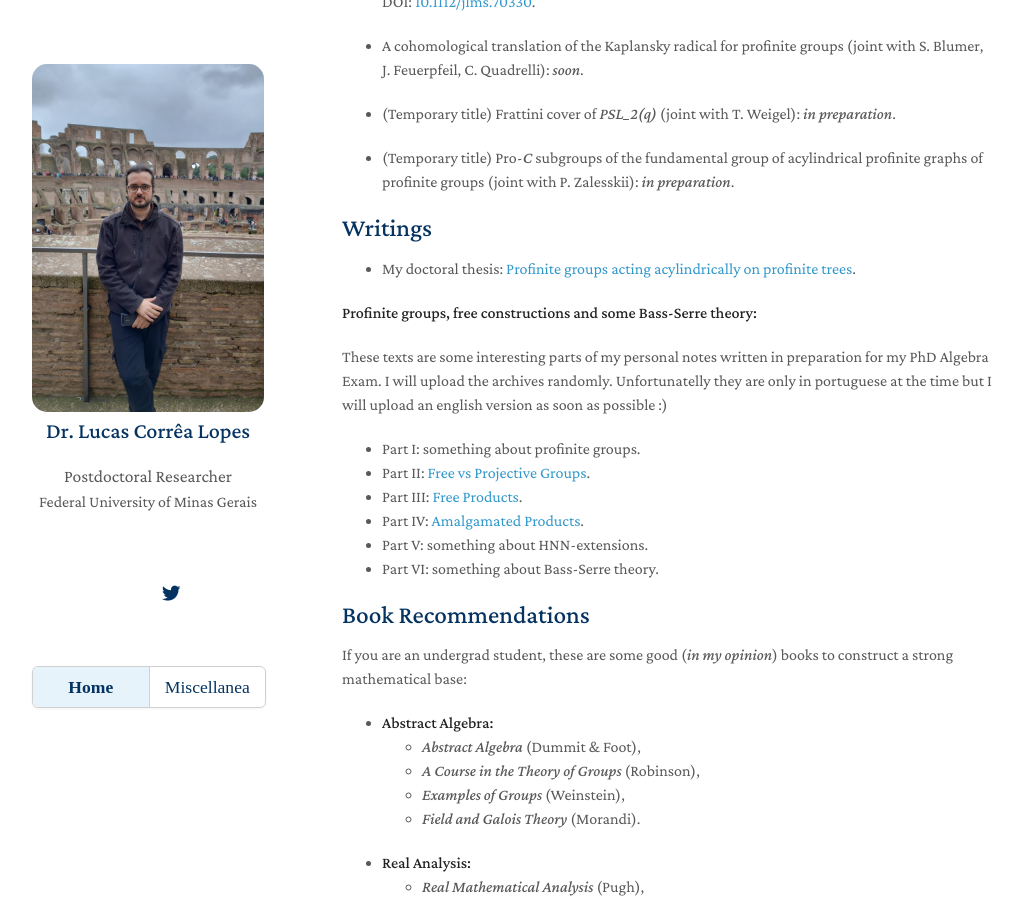
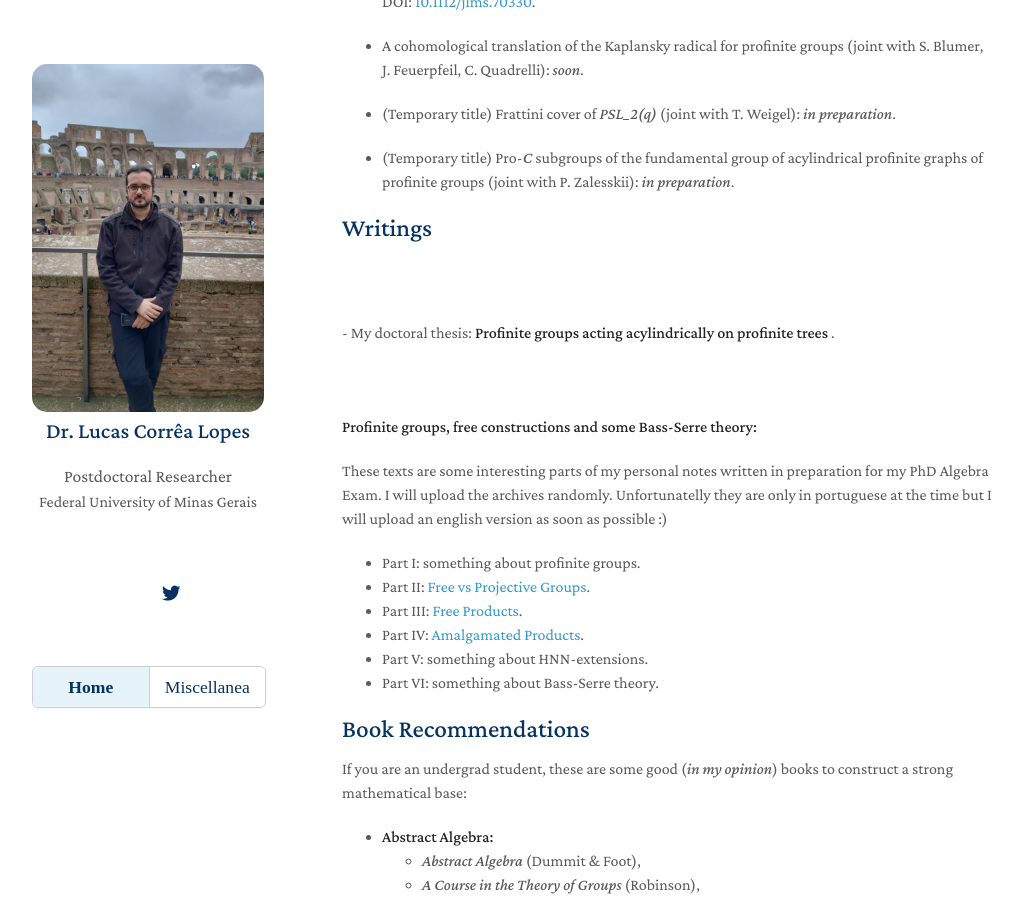
Before and after one commit to lcorrealopes/home, a Jekyll site: the page built from index.md, in a window 1280 px wide and 900 px high, scrolled down 524 px. Shown: the whole window, without its empty margins (128-1150 px from the left). Built offline with Jekyll 4.4.1, drawn with Linux system fonts in a browser that asks for light colours; nearby versions of some CDN libraries; a style sheet for code colours, icons or effects is not loaded.

Commit message:
Update index.md

```diff
--- a/index.md
+++ b/index.md
@@ -27,7 +27,15 @@
 
 ## Writings
 
-- My doctoral thesis: <a href="https://docs.google.com/viewer?url=https://github.com/lcorrealopes/home/raw/main/assets/files/Tese - Lucas.pdf">Profinite groups acting acylindrically on profinite trees</a>.
+<section id="thesis">
+    <p>- My doctoral thesis:
+        <a href="assets/files/profinite-groups-acting-acylindrically-on-profinite-trees.pdf"
+           title="Read the full thesis: Profinite groups acting acylindrically on profinite trees"
+           target="_blank">
+           <strong>Profinite groups acting acylindrically on profinite trees</strong>
+        </a>.
+    </p>
+</section>
 
 **Profinite groups, free constructions and some Bass-Serre theory:**
 
```
